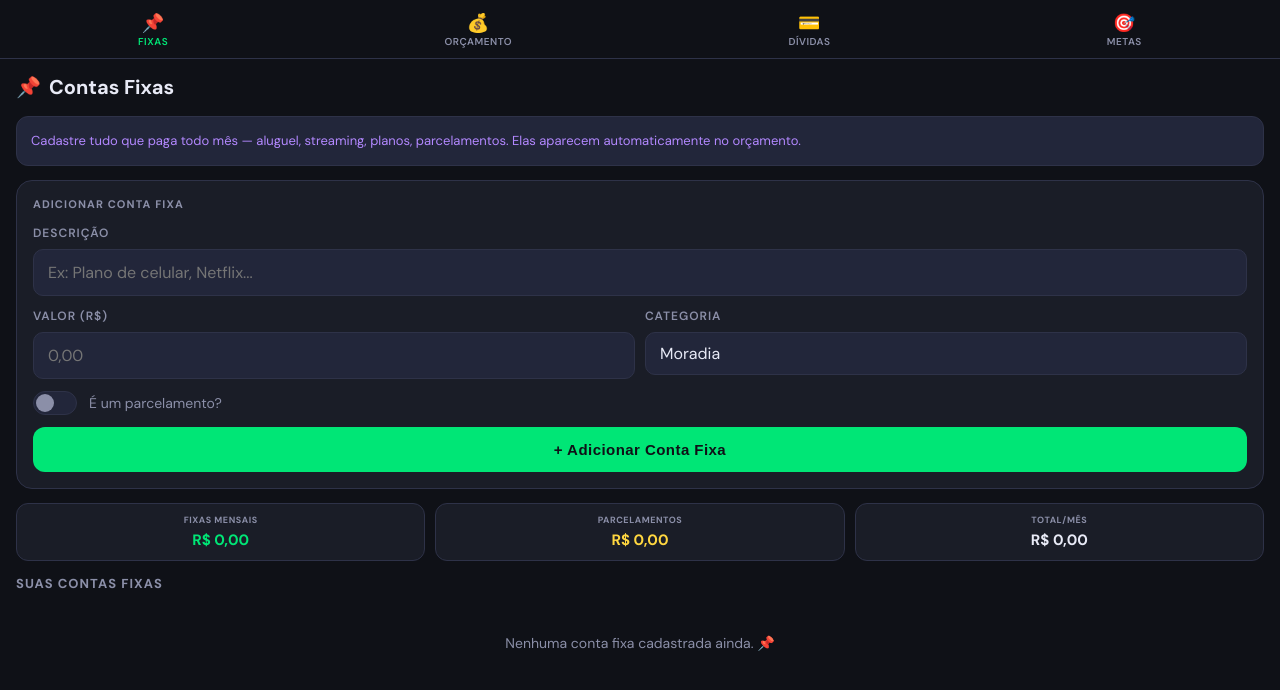
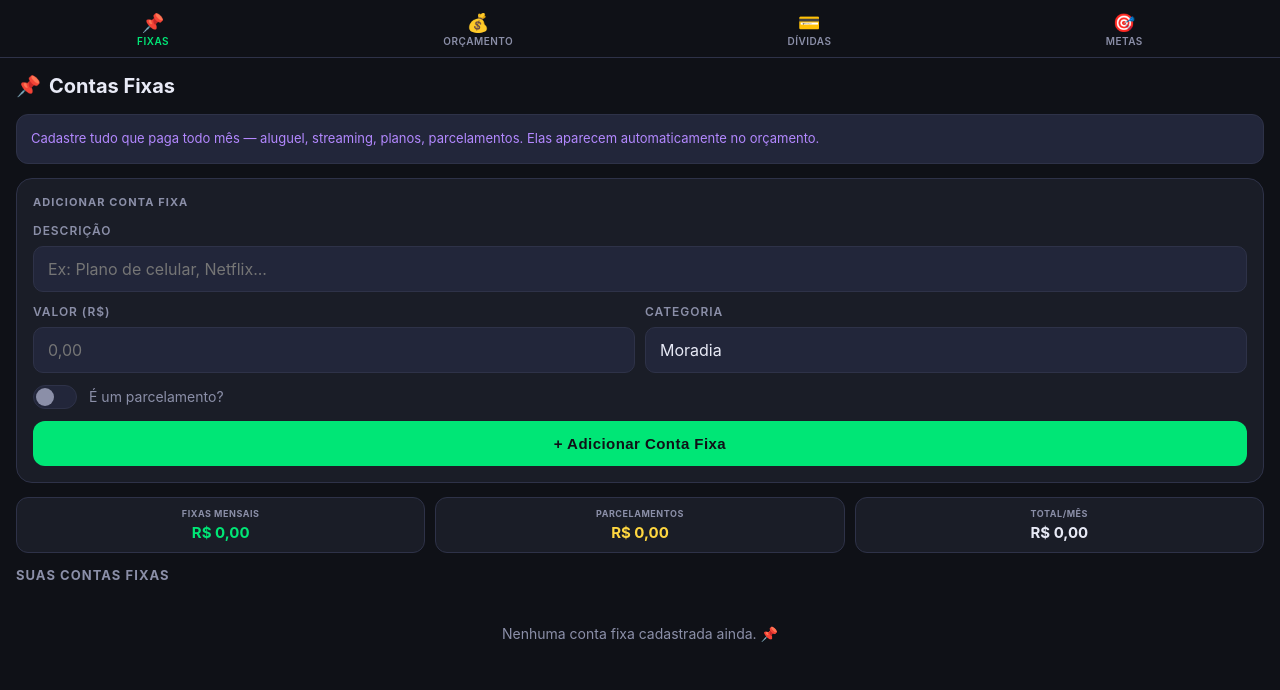
Before and after one commit to e8741992-del/Finan-as-, a plain HTML site: page index.html in a window 1280 px wide. Drawn offline with Linux system fonts and the light colour scheme.

Commit message:
Add files via upload

```diff
--- a/index.html
+++ b/index.html
@@ -10,8 +10,6 @@
 <meta name="theme-color" content="#0f1117"/>
 <title>Minhas Finanças</title>
 <style>
-  @import url('https://fonts.googleapis.com/css2?family=DM+Sans:wght@300;400;500;600;700&display=swap');
-
   :root {
     --bg: #0f1117;
     --bg2: #1a1d27;
@@ -33,7 +31,7 @@
   * { box-sizing: border-box; margin: 0; padding: 0; }
 
   body {
-    font-family: 'DM Sans', sans-serif;
+    font-family: -apple-system, BlinkMacSystemFont, 'Roboto', 'Segoe UI', sans-serif;
     background: var(--bg);
     color: var(--text);
     min-height: 100vh;
@@ -58,7 +56,7 @@
     border: none;
     outline: none;
     color: var(--muted);
-    font-family: 'DM Sans', sans-serif;
+    font-family: -apple-system, BlinkMacSystemFont, 'Roboto', 'Segoe UI', sans-serif;
     font-size: 10px;
     font-weight: 600;
     letter-spacing: 0.05em;
@@ -151,7 +149,7 @@
     border: 1px solid var(--border);
     border-radius: 10px;
     color: var(--text);
-    font-family: 'DM Sans', sans-serif;
+    font-family: -apple-system, BlinkMacSystemFont, 'Roboto', 'Segoe UI', sans-serif;
     font-size: 16px;
     padding: 12px 14px;
     margin-bottom: 12px;
@@ -444,7 +442,7 @@
 
   /* SECTION HEADER */
   .section-title {
-    font-family: 'DM Sans', sans-serif;
+    font-family: -apple-system, BlinkMacSystemFont, 'Roboto', 'Segoe UI', sans-serif;
     font-size: 20px;
     font-weight: 700;
     margin-bottom: 16px;
```
